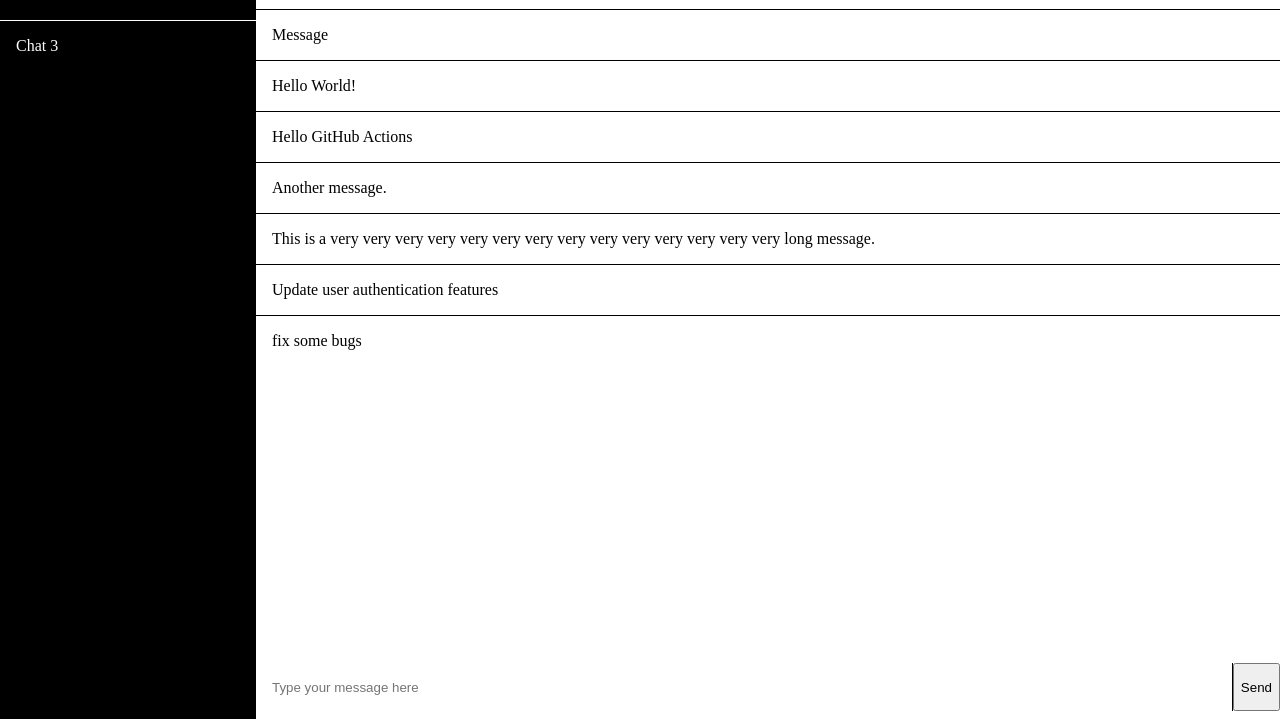
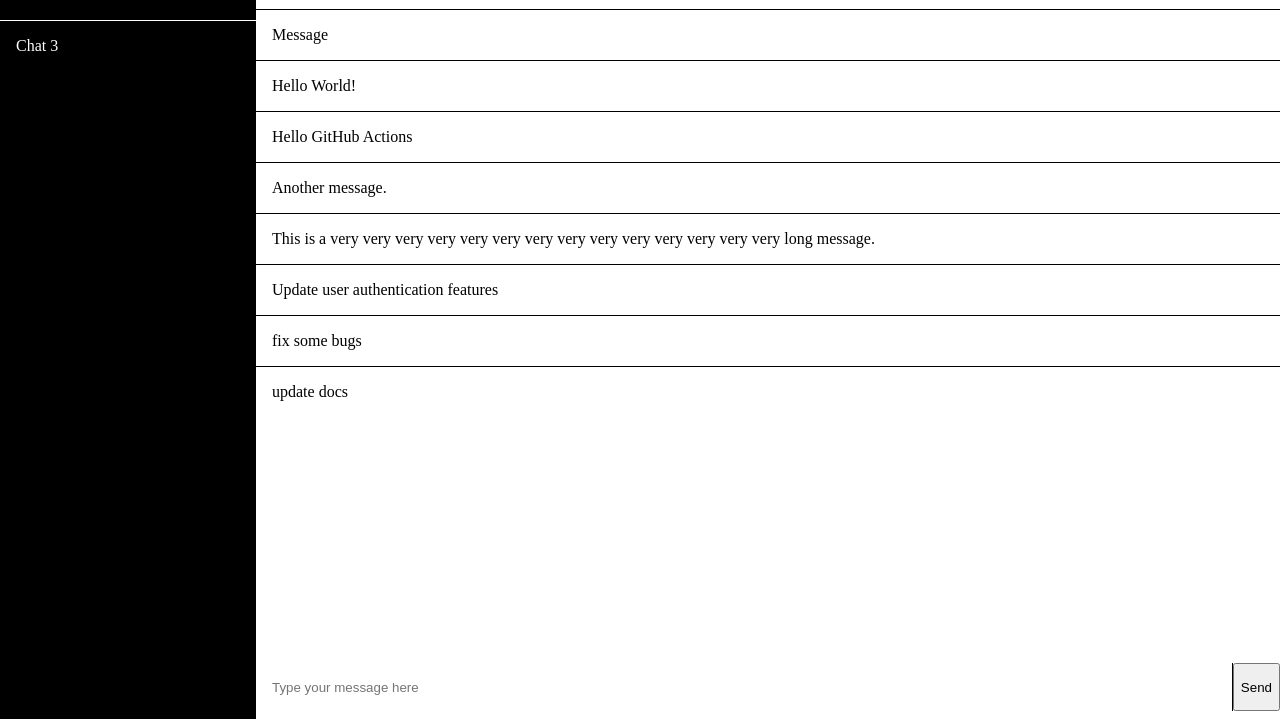
Before and after one commit to cse110-sp23-group3/big-project, a plain HTML site: page index.html in a window 1280 px wide. Shown: the part 81-800 px from the top of the page. Drawn offline with Linux system fonts and the light colour scheme.

Commit message:
docs: update docs

```diff
--- a/index.html
+++ b/index.html
@@ -148,6 +148,9 @@
             <article>
                 <p>fix some bugs</p>
             </article>
+            <article>
+                <p>update docs</p>
+            </article>
         </section>
 
         <!-- Chat Input -->
```
